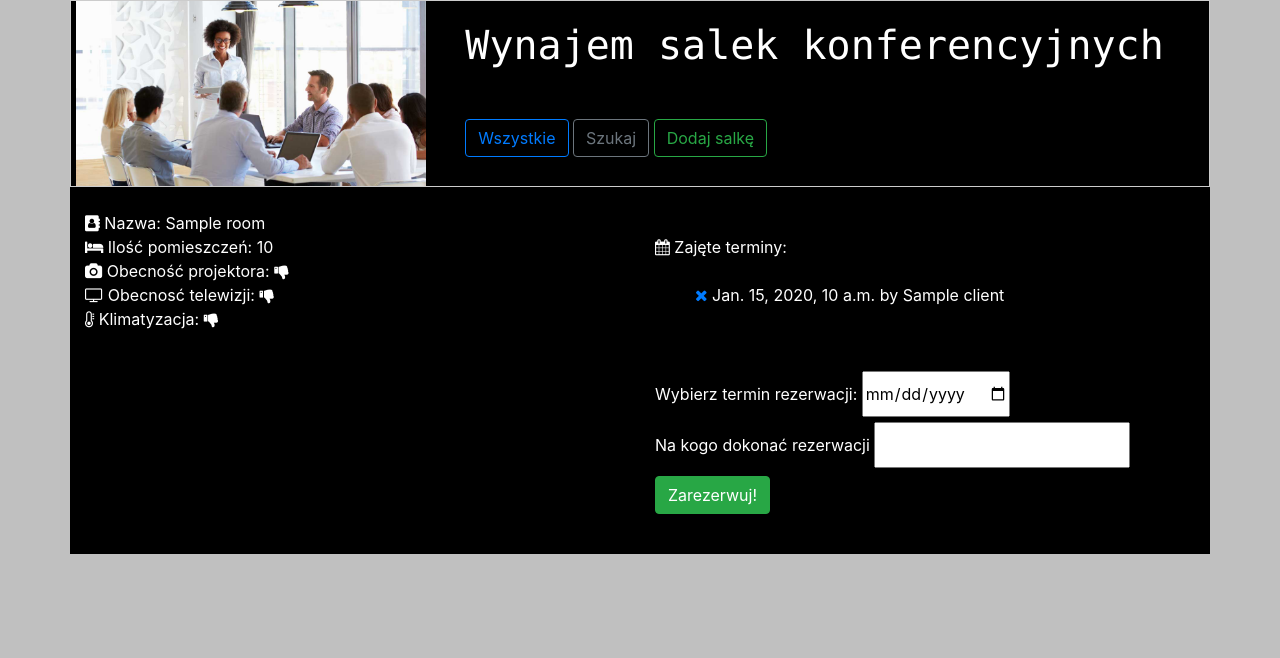
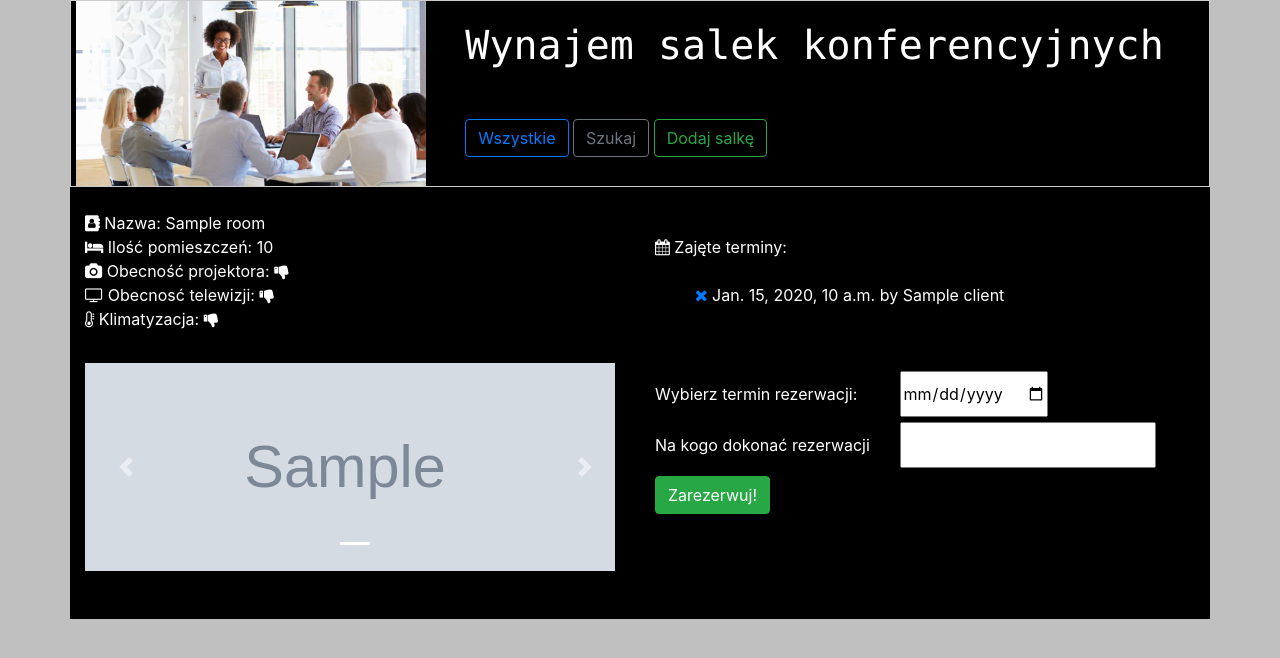
Before and after one commit to Murtrag/warsztaty4, a Django app: template page/templates/detail_room.html in a window 1280 px wide. Shown: the top 658 px of the page. Run offline with Django 3.2, Linux system fonts and the light colour scheme; the template is opened without the code that fills it: most values are stand-ins (such as "Sample title", 1, 10 or a date in 2020); grey boxes marked "Sample" are stand-in pictures; some libraries are stand-ins or nearby versions.

Commit message:
Added carousel to detail view #17 and fixed input field width

```diff
--- a/page/static/css/main.css
+++ b/page/static/css/main.css
@@ -38,7 +38,7 @@ form{
 	list-style-type: none;
 }
 label{
-	min-width: 10vw;
+	min-width: 15rem;
 }
 
 .page-link {
@@ -81,3 +81,7 @@ label{
 .col-4{
 	margin-bottom: 3rem;
 }
+
+.div__detail .carousel.slide{
+	margin: 2rem 0 3rem 0;
+}
--- a/page/templates/detail_room.html
+++ b/page/templates/detail_room.html
@@ -3,7 +3,7 @@
 {% block content %}
 <i class="fa fa-address-book" aria-hidden="true"></i>
 Nazwa: {{room.name}}<br>
-<div class="row">
+<div class="row div__detail">
     <div class="col-sm-6">
         <i class="fa fa-bed" aria-hidden="true"></i>
         Ilość pomieszczeń: {{room.capacity}}<br>
@@ -31,6 +31,7 @@ Nazwa: {{room.name}}<br>
             <i class="fa fa-thumbs-down" aria-hidden="true"></i>
         {% endif %}
         <br>
+	{% include "image_carousel.html" with images=room.images.all number=1 %}
     </div>
     <div class="col-sm-6">
         <i class="fa fa-calendar" aria-hidden="true"></i>
```
